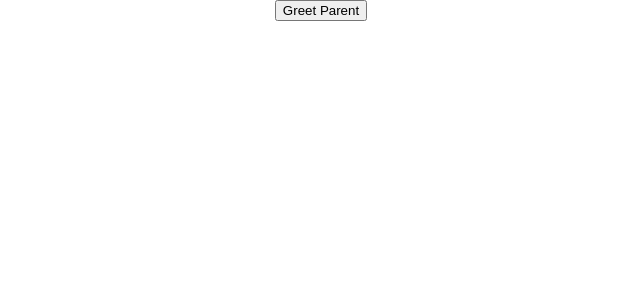
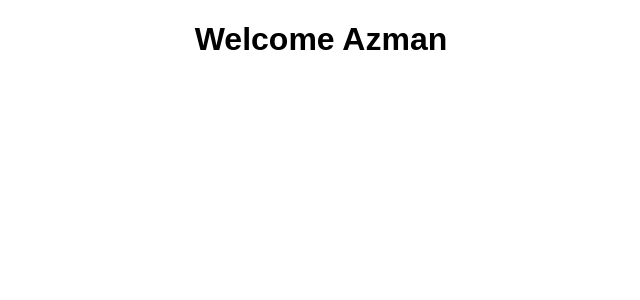
Before and after one commit to AzmanThoughtWin/ReactProject, a React (Create React App) app: page / in a window 1280 px wide. Shown: the top 300 px of the page, without its empty margins (319-959 px from the left). Built offline with nearby package versions, Linux system fonts and the light colour scheme; a web font is replaced by a local one.

Commit message:
Conditional Rendering

```diff
--- a/src/components/App.js
+++ b/src/components/App.js
@@ -1,6 +1,7 @@
 import React, { Component } from 'react';
 import './App.css';
-import ParentComponent from './ParentComponent';
+import UserGreeting from './UserGreeting';
+// import ParentComponent from './ParentComponent';
 // import { Greet } from './Greet';
 // import Welcome from './Welcome';
 // import Message from './message';
@@ -13,7 +14,8 @@
   render(){
     return (
       <div className="App">
-        <ParentComponent/>
+        <UserGreeting/>
+        {/* <ParentComponent/> */}
         {/* <EventBind/> */}
         {/* <FunctionClick/>
         <ClassClick/> */}
--- /dev/null
+++ b/src/components/UserGreeting.js
@@ -0,0 +1,56 @@
+import React, { Component } from 'react'
+
+class UserGreeting extends Component {
+
+    constructor(props) {
+        super(props)
+
+        this.state = {
+            isLoggedIn : true
+        }
+    }
+
+
+    render() {
+
+        // ---------------FOURTH APPROCH (Short Circuit Operator)----------------
+        return this.state.isLoggedIn && <div><h1>Welcome Azman</h1></div>
+
+
+        //  --------------THIRD APPROCH (Ternary Conditon Operators)----------------
+        // return(
+        //     this.state.isLoggedIn ? (
+        //         <h1>Welcome Azman</h1>
+        //     ) : (
+        //         <h1>Welcome Guest</h1>
+        //     )
+        // )
+
+
+        //   -------------SECOND APPROCH (Element Variables)---------------
+        // let message
+        // if(this.state.isLoggedIn){
+        //     message = <h1>Welcome Azman</h1>
+        // } else{
+        //     message = <h1>Welcome Guest</h1>
+        // }
+
+        // return <div>{message}</div>
+
+
+        //  -------------FIRST APPROCH (if/else)-----------------
+        // if(this.state.isLoggedIn){
+        //     return <div><h1>Welcome Azman</h1></div>
+        // }else{
+        //     return <div><h1>Welcome Guest</h1></div>
+        // }
+        // return (
+        //     <div>
+        //         <div>Welcome Azman</div>
+        //         <div>Welcome Guest</div>
+        //     </div>
+        // )
+    }
+}
+
+export default UserGreeting
```
